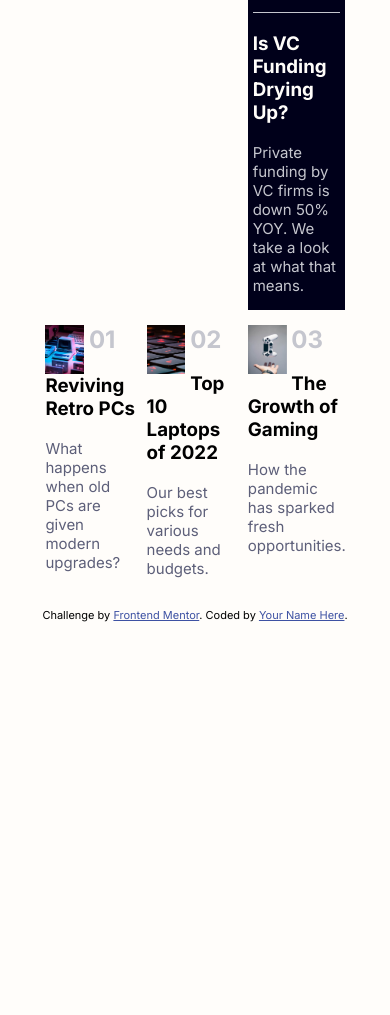
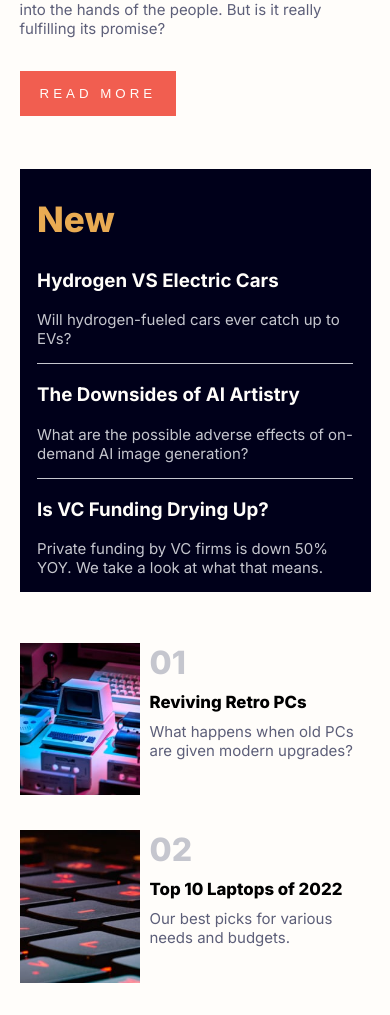
Before and after one commit to pststha/news-homepage, a plain HTML site: page index.html in a window 390 px wide. Shown: the part 700-1715 px from the top of the page. Before the commit the page ends 1330 px from the top, so only its background shows below. Drawn offline with Linux system fonts and the light colour scheme.

Commit message:
added mobile view

```diff
--- a/index.html
+++ b/index.html
@@ -50,7 +50,8 @@
     <main class="mid ">
       <section class="left">
         <section class="web-3-desktop">
-          <img class="desktop-img" src="./assets/images/image-web-3-desktop.jpg" alt="desktop">
+          <img class="desktop-img main-img" src="./assets/images/image-web-3-desktop.jpg" alt="desktop">
+          <img class="mobile-img main-img" src="./assets/images/image-web-3-mobile.jpg" alt="mobile">
         </section>
         <section class="left-bottom">
           <div class="left-bottom-left">
@@ -95,26 +96,32 @@
     <main class="bottom">
       <section class="bottom-item">
         <img src="./assets/images/image-retro-pcs.jpg" alt="image-retro-pcs">
+        <div>
           <h1>01</h1>
           <h3>Reviving Retro PCs</h3>
           <p>What happens when old PCs are given modern upgrades?</p>
+        </div>
+
 
       </section>
       <section class="bottom-item">
         <img src="./assets/images/image-top-laptops.jpg" alt="image-top-laptops">
+        <div>
           <h1>02</h1>
           <h3>Top 10 Laptops of 2022</h3>
           <p>Our best picks for various needs and budgets. </p>
+        </div>
+
       </section>
       <section class="bottom-item">
         <img src="./assets/images/image-gaming-growth.jpg" alt="image-gaming-growth">
+        <div>
           <h1>03</h1>
           <h3>The Growth of Gaming</h3>
           <p>How the pandemic has sparked fresh opportunities.</p>
+        </div>
+
       </section>
-
-
-
     </main>
 
 
@@ -124,7 +131,8 @@
       Challenge by
       <a href="https://www.frontendmentor.io?ref=challenge" target="_blank"
         >Frontend Mentor</a
-      >. Coded by <a href="#">Your Name Here</a>.
+      >. Coded by <a href="#">Prashant Shrestha</a>.
     </div>
+    <!-- <script src="./index.js"></script> -->
   </body>
 </html>
--- a/style.css
+++ b/style.css
@@ -13,6 +13,7 @@ body{
     background-color: var(--off-white);
     font-family: 'Inter', sans-serif;
     font-weight: 400;
+    margin: 0;
 }
 p{
     font-size: 15px;
@@ -25,7 +26,12 @@ p{
     margin: 7% auto 4%;
     display: flex;
     justify-content: space-between;
+    align-items: center;
 
+}
+.logo{
+    max-width: 80%;
+    max-height: 80%;
 }
 .nav-items{
     list-style: none;
@@ -47,18 +53,20 @@ p{
 .web-3-desktop{
     width: 100%;
 }
-.desktop-img{
+.main-img{
     object-fit: contain;
     max-width: 100%;
 }
-
+.mobile-img{
+    display: none;
+}
 .left-bottom{
     display: grid;
     grid-template-columns: 49% 51%;
 }
 /* button  */
 .btn{
-    background-color:var(--very-dark-blue);
+    background-color:var(--soft-red);
     color: var(--off-white);
     border: none;
     padding: 15px 20px;
@@ -66,9 +74,10 @@ p{
     position:absolute;
     bottom: 0;
     transition: background-color 300ms ease-out;
+    margin: 0;
 }
 .btn:hover{
-    background-color: var(--soft-red);
+    background-color: var(--very-dark-blue);
 }
 
 .right{
@@ -83,6 +92,10 @@ p{
 
 .right-item h3{
     color: var(--off-white);
+}
+.right-item h3:hover{
+    color: var(--soft-orange);
+    cursor: pointer;
 }
 .right-item p{
     color: var(--grayish-blue);
@@ -103,7 +116,7 @@ hr{
 }
 .left-bottom-left{
     font-weight: 800;
-    font-size:  50px;
+    font-size:  3.125rem;
     line-height: 1;
 }
 .left-bottom-left h1{
@@ -116,17 +129,62 @@ hr{
     grid-template-columns: 32.33% 32.33% 32.33%;
     column-gap: 1.5%;
 }
+.bottom-item{
+    display: grid;
+    grid-template-columns: 120px auto;
+}
 .bottom-item img{
     float: left;
-    max-width: 40%;
+    max-width: 120px;
     margin-right: 5%;
 }
 
 .bottom-item h1{
     color: var(--grayish-blue);
-    margin: 0;
+    margin: 0 0 0 10px;
+    font-weight: 800;
+    font-size: 2rem;
 }
+.bottom-item h3{
+    font-weight: 800;
+    font-size:1.05rem;
+    margin: 10px 0 10px 10px;
+}
+.bottom-item h3:hover{
+    color: var(--soft-red);
+    cursor: pointer;
+}
+
+.bottom-item p{
+    margin: 0 0 0 10px;
+}
+
 .a{
     position: relative;
     margin-top:10px;
 }
+
+@media screen and (max-width:850px) {
+   .bottom,.mid,.left-bottom{
+    grid-template-columns: 100%;
+   }
+   .btn{
+    position:static;
+    margin: 5% 0;
+   }
+   .desktop-img{
+    display: none;
+   }
+   .mobile-img{
+    display:block;
+   }
+   .right{
+    margin-top: 10%;
+   }
+   .bottom-item{
+    margin-top: 10%;
+   }
+   .bottom,.mid,.container{
+    width:90%
+   }
+}
```
Lines whose indentation alone changed are shown as unchanged.
